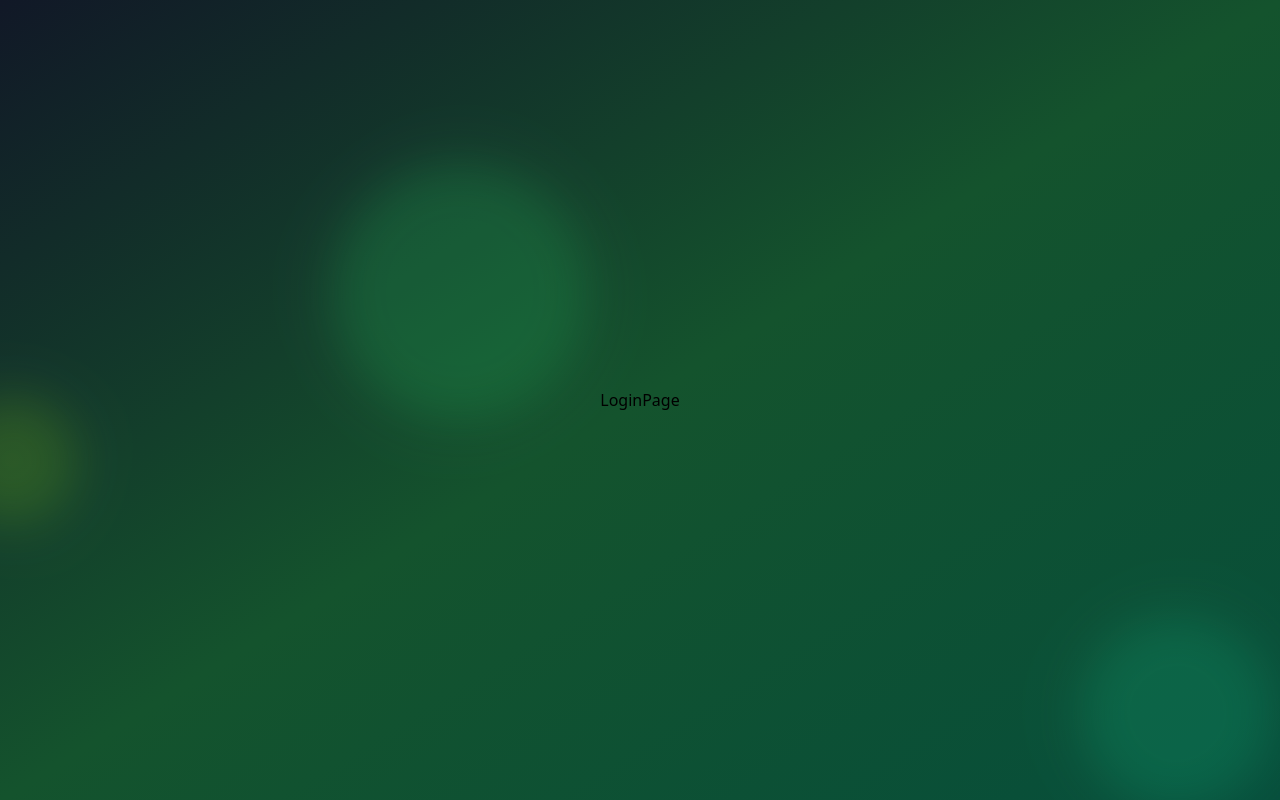
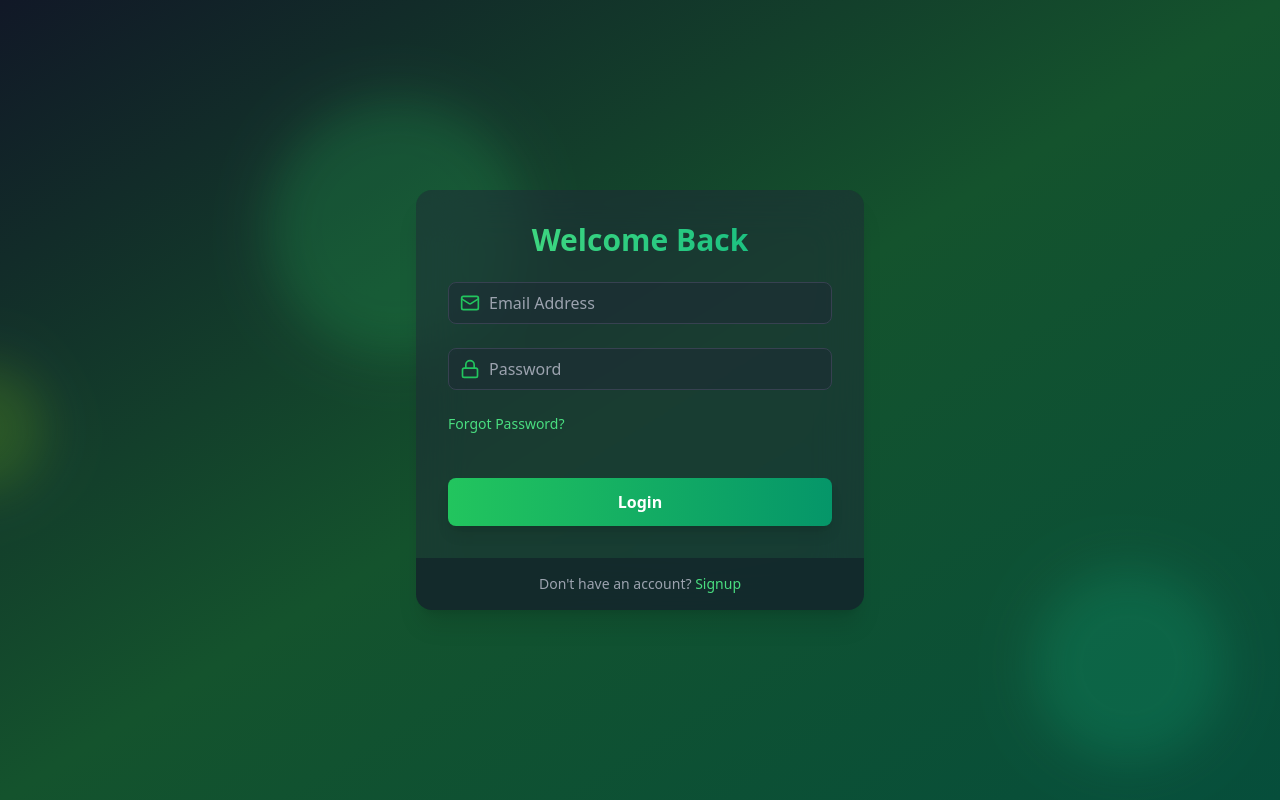
Before and after one commit to VictorMugisha/mern-auth, a React (Vite) app in the folder frontend/: page /login in a window 1280 px wide. Built offline with nearby package versions, Linux system fonts and the light colour scheme.

Commit message:
Design login page UI

```diff
--- a/frontend/eslint.config.js
+++ b/frontend/eslint.config.js
@@ -29,6 +29,7 @@ export default [
       ...react.configs['jsx-runtime'].rules,
       ...reactHooks.configs.recommended.rules,
       'react/prop-types': 'off',
+      'react/no-unescaped-entities': 'off',
       'react/jsx-no-target-blank': 'off',
       'react-refresh/only-export-components': [
         'warn',
--- a/frontend/src/pages/LoginPage.jsx
+++ b/frontend/src/pages/LoginPage.jsx
@@ -1,5 +1,74 @@
+import { useState } from "react";
+import { motion } from "framer-motion";
+import { Mail, Lock, Loader } from "lucide-react";
+import { Link } from "react-router-dom";
+import Input from "../components/Input";
+
 export default function LoginPage() {
+  const [email, setEmail] = useState("");
+  const [password, setPassword] = useState("");
+  const isLoading = false;
+
+  function handleLogin(event) {
+    event.preventDefault();
+  }
+
   return (
-    <div>LoginPage</div>
-  )
+    <motion.div
+      initial={{ opacity: 0, y: 20 }}
+      animate={{ opacity: 1, y: 0 }}
+      transition={{ duration: 0.5 }}
+      className="max-w-md w-full bg-gray-800 bg-opacity-50 backdrop-filter backdrop-blur-xl rounded-2xl shadow-xl overflow-hidden"
+    >
+      <div className="p-8">
+        <h2 className="text-3xl font-bold mb-6 text-center bg-gradient-to-r from-green-400 to-emerald-500 bg-clip-text text-transparent">
+          Welcome Back
+        </h2>
+
+        <form onSubmit={handleLogin}>
+          <Input
+            icon={Mail}
+            type="email"
+            placeholder="Email Address"
+            value={email}
+            onChange={(e) => setEmail(e.target.value)}
+          />
+          <Input
+            icon={Lock}
+            type="password"
+            placeholder="Password"
+            value={password}
+            onChange={(e) => setPassword(e.target.value)}
+          />
+
+          <div className="flex items-center mb-6">
+            <Link
+              to="/forgot-password"
+              className="text-sm text-green-400 hover:underline"
+            >
+              Forgot Password?
+            </Link>
+          </div>
+
+          <motion.button
+            className="mt-5 w-full py-3 px-4 bg-gradient-to-r from-green-500 to-emerald-600 text-white font-bold rounded-lg shadow-lg hover:from-green-600 hover:to-emerald-700 focus:outline-none focus:ring-2 focus:ring-green-500 focus:ring-offset-2 focus:ring-offset-gray-900 transition duration-200"
+            whileHover={{ scale: 1.02 }}
+            whileTap={{ scale: 0.98 }}
+            type="submit"
+            disabled={isLoading}
+          >
+            {isLoading ? <Loader className="size-6 mx-auto animate-spin" /> : "Login"}
+          </motion.button>
+        </form>
+      </div>
+      <div className="px-8 py-4 bg-gray-900 bg-opacity-50 flex justify-center">
+        <p className="text-sm text-gray-400">
+          Don't have an account?{"  "}
+          <Link to="/signup" className="text-green-400 hover:underline">
+            Signup
+          </Link>
+        </p>
+      </div>
+    </motion.div>
+  );
 }
```
